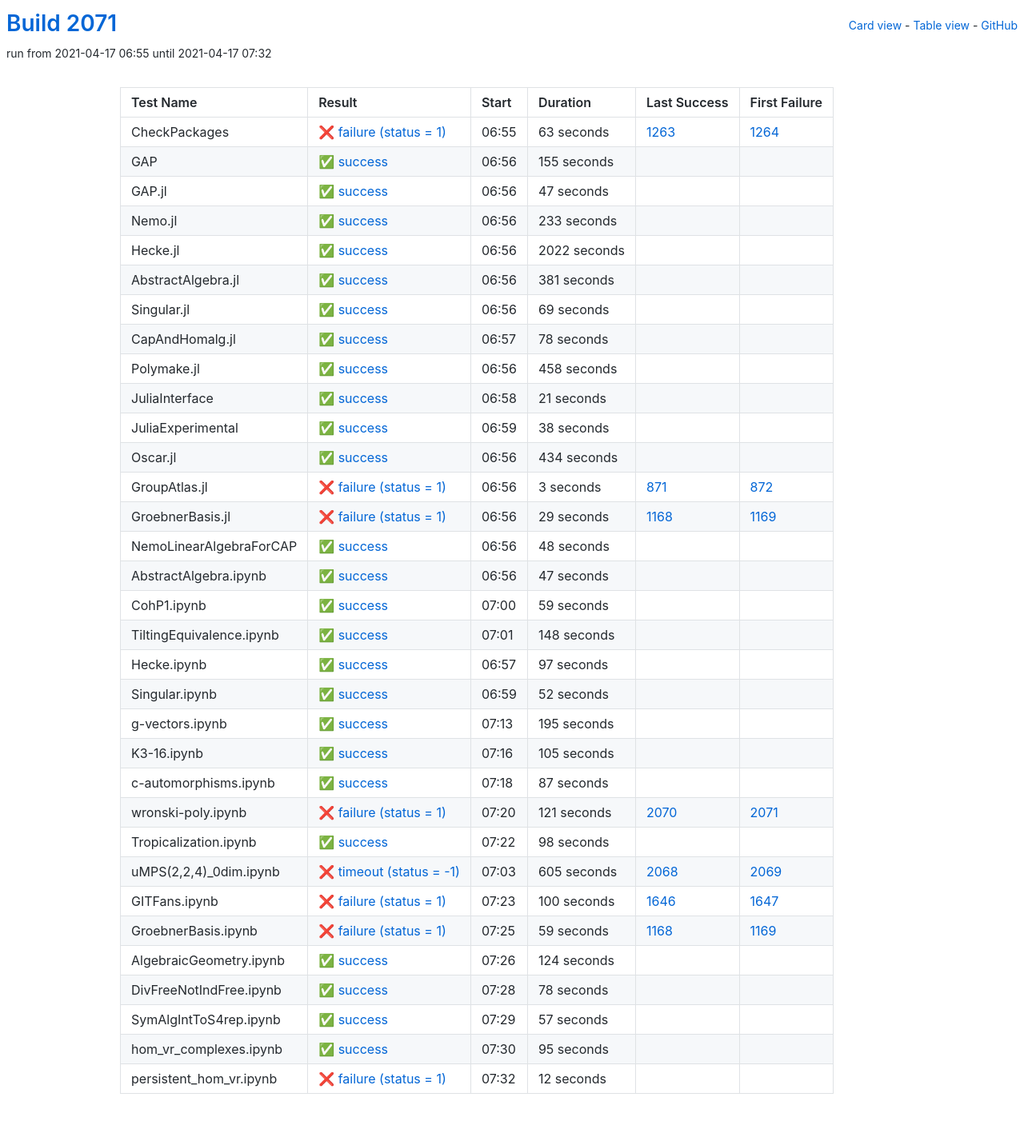
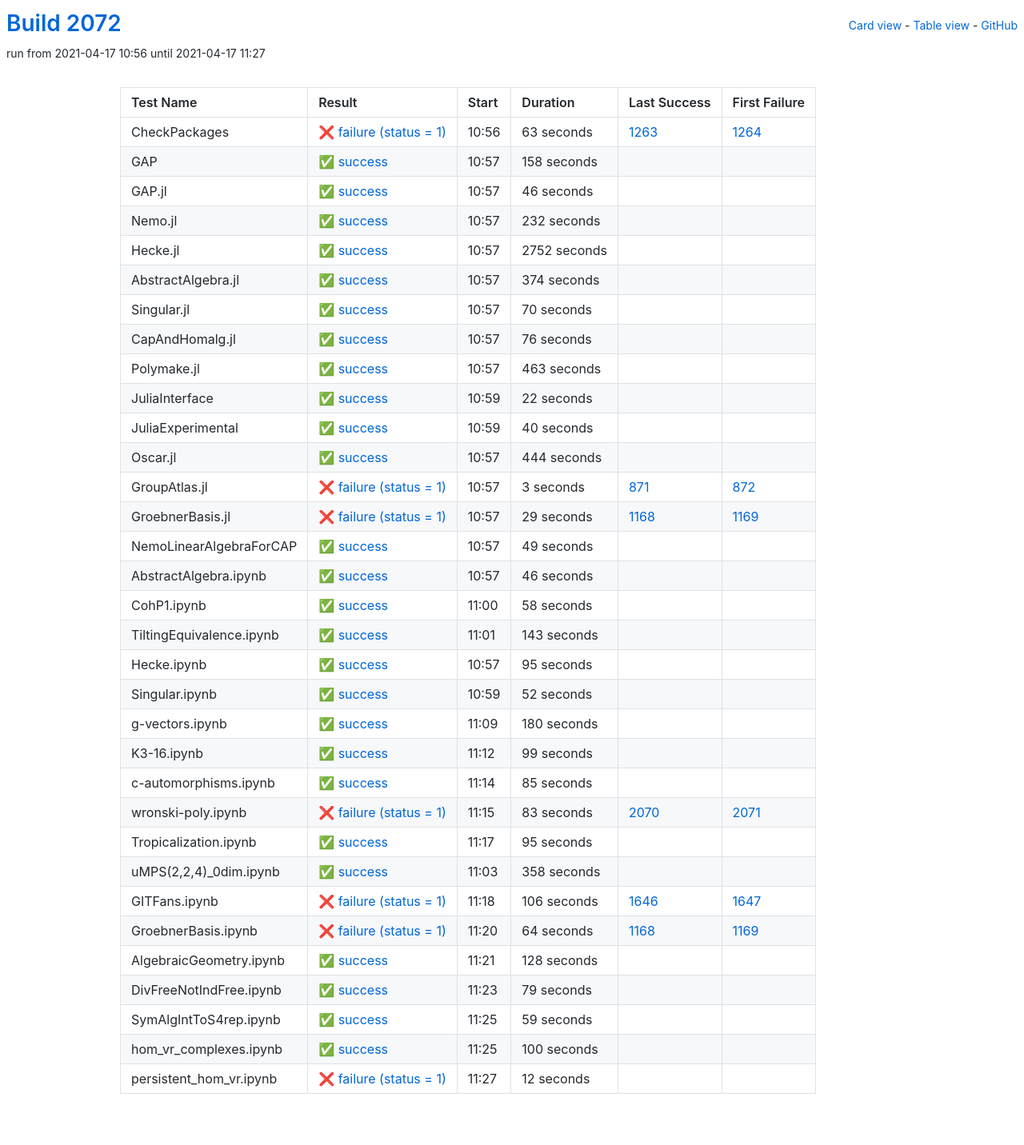
Before and after one commit to oscar-system/oscar-ci-status-stable, a Jekyll site: the page built from table.html, in a window 1280 px wide. Shown: the whole page at 80% size. Built offline with Jekyll 4.4.1, drawn with Linux system fonts in a browser that asks for light colours.

Commit message:
Build #2072

```diff
--- a/_data/ci.yml
+++ b/_data/ci.yml
@@ -1,6 +1,6 @@
 ---
-build: 2071
-build_url: https://oscarci.mathematik.uni-kl.de/job/oscar-stable/2071/
+build: 2072
+build_url: https://oscarci.mathematik.uni-kl.de/job/oscar-stable/2072/
 job: oscar-stable
 organization: oscar-system
 repo: oscar-ci-status-stable
@@ -8,8 +8,8 @@ repourl: https://github.com/oscar-system/oscar-ci-status-stable
 tests:
 - name: CheckPackages
   id: checkpackages
-  log: https://oscarci.mathematik.uni-kl.de/job/oscar-stable/2071/artifact/logs/build-2071/CheckPackages.log
-  start: 2021-04-17 06:55
+  log: https://oscarci.mathematik.uni-kl.de/job/oscar-stable/2072/artifact/logs/build-2072/CheckPackages.log
+  start: 2021-04-17 10:56
   success: false
   exitcode: 1
   status: failure
@@ -20,140 +20,140 @@ tests:
   first_failure_url: https://oscarci.mathematik.uni-kl.de/job/oscar-stable/1264/
 - name: GAP
   id: gap
-  log: https://oscarci.mathematik.uni-kl.de/job/oscar-stable/2071/artifact/logs/build-2071/GAP.log
-  start: 2021-04-17 06:56
+  log: https://oscarci.mathematik.uni-kl.de/job/oscar-stable/2072/artifact/logs/build-2072/GAP.log
+  start: 2021-04-17 10:57
   success: true
   exitcode: 0
   status: success
-  duration: 155
+  duration: 158
   last_success: false
   last_success_url:
   first_failure: false
   first_failure_url:
 - name: GAP.jl
   id: gap-jl
-  log: https://oscarci.mathematik.uni-kl.de/job/oscar-stable/2071/artifact/logs/build-2071/GAP.jl.log
-  start: 2021-04-17 06:56
+  log: https://oscarci.mathematik.uni-kl.de/job/oscar-stable/2072/artifact/logs/build-2072/GAP.jl.log
+  start: 2021-04-17 10:57
   success: true
   exitcode: 0
   status: success
-  duration: 47
+  duration: 46
   last_success: false
   last_success_url:
   first_failure: false
   first_failure_url:
 - name: Nemo.jl
   id: nemo-jl
-  log: https://oscarci.mathematik.uni-kl.de/job/oscar-stable/2071/artifact/logs/build-2071/Nemo.jl.log
-  start: 2021-04-17 06:56
+  log: https://oscarci.mathematik.uni-kl.de/job/oscar-stable/2072/artifact/logs/build-2072/Nemo.jl.log
+  start: 2021-04-17 10:57
   success: true
   exitcode: 0
   status: success
-  duration: 233
+  duration: 232
   last_success: false
   last_success_url:
   first_failure: false
   first_failure_url:
 - name: Hecke.jl
   id: hecke-jl
-  log: https://oscarci.mathematik.uni-kl.de/job/oscar-stable/2071/artifact/logs/build-2071/Hecke.jl.log
-  start: 2021-04-17 06:56
+  log: https://oscarci.mathematik.uni-kl.de/job/oscar-stable/2072/artifact/logs/build-2072/Hecke.jl.log
+  start: 2021-04-17 10:57
   success: true
   exitcode: 0
   status: success
-  duration: 2022
+  duration: 2752
   last_success: false
   last_success_url:
   first_failure: false
   first_failure_url:
 - name: AbstractAlgebra.jl
   id: abstractalgebra-jl
-  log: https://oscarci.mathematik.uni-kl.de/job/oscar-stable/2071/artifact/logs/build-2071/AbstractAlgebra.jl.log
-  start: 2021-04-17 06:56
+  log: https://oscarci.mathematik.uni-kl.de/job/oscar-stable/2072/artifact/logs/build-2072/AbstractAlgebra.jl.log
+  start: 2021-04-17 10:57
   success: true
   exitcode: 0
   status: success
-  duration: 381
+  duration: 374
   last_success: false
   last_success_url:
   first_failure: false
   first_failure_url:
 - name: Singular.jl
   id: singular-jl
-  log: https://oscarci.mathematik.uni-kl.de/job/oscar-stable/2071/artifact/logs/build-2071/Singular.jl.log
-  start: 2021-04-17 06:56
+  log: https://oscarci.mathematik.uni-kl.de/job/oscar-stable/2072/artifact/logs/build-2072/Singular.jl.log
+  start: 2021-04-17 10:57
   success: true
   exitcode: 0
   status: success
-  duration: 69
+  duration: 70
   last_success: false
   last_success_url:
   first_failure: false
   first_failure_url:
 - name: CapAndHomalg.jl
   id: capandhomalg-jl
-  log: https://oscarci.mathematik.uni-kl.de/job/oscar-stable/2071/artifact/logs/build-2071/CapAndHomalg.jl.log
-  start: 2021-04-17 06:57
+  log: https://oscarci.mathematik.uni-kl.de/job/oscar-stable/2072/artifact/logs/build-2072/CapAndHomalg.jl.log
+  start: 2021-04-17 10:57
   success: true
   exitcode: 0
   status: success
-  duration: 78
+  duration: 76
   last_success: false
   last_success_url:
   first_failure: false
   first_failure_url:
 - name: Polymake.jl
   id: polymake-jl
-  log: https://oscarci.mathematik.uni-kl.de/job/oscar-stable/2071/artifact/logs/build-2071/Polymake.jl.log
-  start: 2021-04-17 06:56
+  log: https://oscarci.mathematik.uni-kl.de/job/oscar-stable/2072/artifact/logs/build-2072/Polymake.jl.log
+  start: 2021-04-17 10:57
   success: true
   exitcode: 0
   status: success
-  duration: 458
+  duration: 463
   last_success: false
   last_success_url:
   first_failure: false
   first_failure_url:
 - name: JuliaInterface
   id: juliainterface
-  log: https://oscarci.mathematik.uni-kl.de/job/oscar-stable/2071/artifact/logs/build-2071/JuliaInterface.log
-  start: 2021-04-17 06:58
+  log: https://oscarci.mathematik.uni-kl.de/job/oscar-stable/2072/artifact/logs/build-2072/JuliaInterface.log
+  start: 2021-04-17 10:59
   success: true
   exitcode: 0
   status: success
-  duration: 21
+  duration: 22
   last_success: false
   last_success_url:
   first_failure: false
   first_failure_url:
 - name: JuliaExperimental
   id: juliaexperimental
-  log: https://oscarci.mathematik.uni-kl.de/job/oscar-stable/2071/artifact/logs/build-2071/JuliaExperimental.log
-  start: 2021-04-17 06:59
+  log: https://oscarci.mathematik.uni-kl.de/job/oscar-stable/2072/artifact/logs/build-2072/JuliaExperimental.log
+  start: 2021-04-17 10:59
   success: true
   exitcode: 0
   status: success
-  duration: 38
+  duration: 40
   last_success: false
   last_success_url:
   first_failure: false
   first_failure_url:
 - name: Oscar.jl
   id: oscar-jl
-  log: https://oscarci.mathematik.uni-kl.de/job/oscar-stable/2071/artifact/logs/build-2071/Oscar.jl.log
-  start: 2021-04-17 06:56
+  log: https://oscarci.mathematik.uni-kl.de/job/oscar-stable/2072/artifact/logs/build-2072/Oscar.jl.log
+  start: 2021-04-17 10:57
   success: true
   exitcode: 0
   status: success
-  duration: 434
+  duration: 444
   last_success: false
   last_success_url:
   first_failure: false
   first_failure_url:
 - name: GroupAtlas.jl
   id: groupatlas-jl
-  log: https://oscarci.mathematik.uni-kl.de/job/oscar-stable/2071/artifact/logs/build-2071/GroupAtlas.jl.log
-  start: 2021-04-17 06:56
+  log: https://oscarci.mathematik.uni-kl.de/job/oscar-stable/2072/artifact/logs/build-2072/GroupAtlas.jl.log
+  start: 2021-04-17 10:57
   success: false
   exitcode: 1
   status: failure
@@ -164,8 +164,8 @@ tests:
   first_failure_url: https://oscarci.mathematik.uni-kl.de/job/oscar-stable/872/
 - name: GroebnerBasis.jl
   id: groebnerbasis-jl
-  log: https://oscarci.mathematik.uni-kl.de/job/oscar-stable/2071/artifact/logs/build-2071/GroebnerBasis.jl.log
-  start: 2021-04-17 06:56
+  log: https://oscarci.mathematik.uni-kl.de/job/oscar-stable/2072/artifact/logs/build-2072/GroebnerBasis.jl.log
+  start: 2021-04-17 10:57
   success: false
   exitcode: 1
   status: failure
@@ -176,68 +176,68 @@ tests:
   first_failure_url: https://oscarci.mathematik.uni-kl.de/job/oscar-stable/1169/
 - name: NemoLinearAlgebraForCAP
   id: nemolinearalgebraforcap
-  log: https://oscarci.mathematik.uni-kl.de/job/oscar-stable/2071/artifact/logs/build-2071/NemoLinearAlgebraForCAP.log
-  start: 2021-04-17 06:56
+  log: https://oscarci.mathematik.uni-kl.de/job/oscar-stable/2072/artifact/logs/build-2072/NemoLinearAlgebraForCAP.log
+  start: 2021-04-17 10:57
   success: true
   exitcode: 0
   status: success
-  duration: 48
+  duration: 49
   last_success: false
   last_success_url:
   first_failure: false
   first_failure_url:
 - name: AbstractAlgebra.ipynb
   id: abstractalgebra-ipynb
-  log: https://oscarci.mathematik.uni-kl.de/job/oscar-stable/2071/artifact/logs/build-2071/AbstractAlgebra.ipynb.log
-  start: 2021-04-17 06:56
+  log: https://oscarci.mathematik.uni-kl.de/job/oscar-stable/2072/artifact/logs/build-2072/AbstractAlgebra.ipynb.log
+  start: 2021-04-17 10:57
   success: true
   exitcode: 0
   status: success
-  duration: 47
+  duration: 46
   last_success: false
   last_success_url:
   first_failure: false
   first_failure_url:
 - name: CohP1.ipynb
   id: cohp1-ipynb
-  log: https://oscarci.mathematik.uni-kl.de/job/oscar-stable/2071/artifact/logs/build-2071/CohP1.ipynb.log
-  start: 2021-04-17 07:00
+  log: https://oscarci.mathematik.uni-kl.de/job/oscar-stable/2072/artifact/logs/build-2072/CohP1.ipynb.log
+  start: 2021-04-17 11:00
   success: true
   exitcode: 0
   status: success
-  duration: 59
+  duration: 58
   last_success: false
   last_success_url:
   first_failure: false
   first_failure_url:
 - name: TiltingEquivalence.ipynb
   id: tiltingequivalence-ipynb
-  log: https://oscarci.mathematik.uni-kl.de/job/oscar-stable/2071/artifact/logs/build-2071/TiltingEquivalence.ipynb.log
-  start: 2021-04-17 07:01
+  log: https://oscarci.mathematik.uni-kl.de/job/oscar-stable/2072/artifact/logs/build-2072/TiltingEquivalence.ipynb.log
+  start: 2021-04-17 11:01
   success: true
   exitcode: 0
   status: success
-  duration: 148
+  duration: 143
   last_success: false
   last_success_url:
   first_failure: false
   first_failure_url:
 - name: Hecke.ipynb
   id: hecke-ipynb
-  log: https://oscarci.mathematik.uni-kl.de/job/oscar-stable/2071/artifact/logs/build-2071/Hecke.ipynb.log
-  start: 2021-04-17 06:57
+  log: https://oscarci.mathematik.uni-kl.de/job/oscar-stable/2072/artifact/logs/build-2072/Hecke.ipynb.log
+  start: 2021-04-17 10:57
   success: true
   exitcode: 0
   status: success
-  duration: 97
+  duration: 95
   last_success: false
   last_success_url:
   first_failure: false
   first_failure_url:
 - name: Singular.ipynb
   id: singular-ipynb
-  log: https://oscarci.mathematik.uni-kl.de/job/oscar-stable/2071/artifact/logs/build-2071/Singular.ipynb.log
-  start: 2021-04-17 06:59
+  log: https://oscarci.mathematik.uni-kl.de/job/oscar-stable/2072/artifact/logs/build-2072/Singular.ipynb.log
+  start: 2021-04-17 10:59
   success: true
   exitcode: 0
   status: success
@@ -248,140 +248,56 @@ tests:
   first_failure_url:
 - name: g-vectors.ipynb
   id: g-vectors-ipynb
-  log: https://oscarci.mathematik.uni-kl.de/job/oscar-stable/2071/artifact/logs/build-2071/g-vectors.ipynb.log
-  start: 2021-04-17 07:13
+  log: https://oscarci.mathematik.uni-kl.de/job/oscar-stable/2072/artifact/logs/build-2072/g-vectors.ipynb.log
+  start: 2021-04-17 11:09
   success: true
   exitcode: 0
   status: success
-  duration: 195
+  duration: 180
   last_success: false
   last_success_url:
   first_failure: false
   first_failure_url:
 - name: K3-16.ipynb
   id: k3-16-ipynb
-  log: https://oscarci.mathematik.uni-kl.de/job/oscar-stable/2071/artifact/logs/build-2071/K3-16.ipynb.log
-  start: 2021-04-17 07:16
+  log: https://oscarci.mathematik.uni-kl.de/job/oscar-stable/2072/artifact/logs/build-2072/K3-16.ipynb.log
+  start: 2021-04-17 11:12
   success: true
   exitcode: 0
   status: success
-  duration: 105
+  duration: 99
   last_success: false
   last_success_url:
   first_failure: false
   first_failure_url:
 - name: c-automorphisms.ipynb
   id: c-automorphisms-ipynb
-  log: https://oscarci.mathematik.uni-kl.de/job/oscar-stable/2071/artifact/logs/build-2071/c-automorphisms.ipynb.log
-  start: 2021-04-17 07:18
+  log: https://oscarci.mathematik.uni-kl.de/job/oscar-stable/2072/artifact/logs/build-2072/c-automorphisms.ipynb.log
+  start: 2021-04-17 11:14
   success: true
   exitcode: 0
   status: success
-  duration: 87
+  duration: 85
   last_success: false
   last_success_url:
   first_failure: false
   first_failure_url:
 - name: wronski-poly.ipynb
   id: wronski-poly-ipynb
-  log: https://oscarci.mathematik.uni-kl.de/job/oscar-stable/2071/artifact/logs/build-2071/wronski-poly.ipynb.log
-  start: 2021-04-17 07:20
+  log: https://oscarci.mathematik.uni-kl.de/job/oscar-stable/2072/artifact/logs/build-2072/wronski-poly.ipynb.log
+  start: 2021-04-17 11:15
   success: false
   exitcode: 1
   status: failure
-  duration: 121
+  duration: 83
   last_success: 2070
   last_success_url: https://oscarci.mathematik.uni-kl.de/job/oscar-stable/2070/
   first_failure: 2071
   first_failure_url: https://oscarci.mathematik.uni-kl.de/job/oscar-stable/2071/
 - name: Tropicalization.ipynb
   id: tropicalization-ipynb
-  log: https://oscarci.mathematik.uni-kl.de/job/oscar-stable/2071/artifact/logs/build-2071/Tropicalization.ipynb.log
-  start: 2021-04-17 07:22
-  success: true
-  exitcode: 0
-  status: success
-  duration: 98
-  last_success: false
-  last_success_url:
-  first_failure: false
-  first_failure_url:
-- name: uMPS(2,2,4)_0dim.ipynb
-  id: umps-2-2-4-0dim-ipynb
-  log: https://oscarci.mathematik.uni-kl.de/job/oscar-stable/2071/artifact/logs/build-2071/uMPS-2-2-4-_0dim.ipynb.log
-  start: 2021-04-17 07:03
-  success: false
-  exitcode: -1
-  status: timeout
-  duration: 605
-  last_success: 2068
-  last_success_url: https://oscarci.mathematik.uni-kl.de/job/oscar-stable/2068/
-  first_failure: 2069
-  first_failure_url: https://oscarci.mathematik.uni-kl.de/job/oscar-stable/2069/
-- name: GITFans.ipynb
-  id: gitfans-ipynb
-  log: https://oscarci.mathematik.uni-kl.de/job/oscar-stable/2071/artifact/logs/build-2071/GITFans.ipynb.log
-  start: 2021-04-17 07:23
-  success: false
-  exitcode: 1
-  status: failure
-  duration: 100
-  last_success: 1646
-  last_success_url: https://oscarci.mathematik.uni-kl.de/job/oscar-stable/1646/
-  first_failure: 1647
-  first_failure_url: https://oscarci.mathematik.uni-kl.de/job/oscar-stable/1647/
-- name: GroebnerBasis.ipynb
-  id: groebnerbasis-ipynb
-  log: https://oscarci.mathematik.uni-kl.de/job/oscar-stable/2071/artifact/logs/build-2071/GroebnerBasis.ipynb.log
-  start: 2021-04-17 07:25
-  success: false
-  exitcode: 1
-  status: failure
-  duration: 59
-  last_success: 1168
-  last_success_url: https://oscarci.mathematik.uni-kl.de/job/oscar-stable/1168/
-  first_failure: 1169
-  first_failure_url: https://oscarci.mathematik.uni-kl.de/job/oscar-stable/1169/
-- name: AlgebraicGeometry.ipynb
-  id: algebraicgeometry-ipynb
-  log: https://oscarci.mathematik.uni-kl.de/job/oscar-stable/2071/artifact/logs/build-2071/AlgebraicGeometry.ipynb.log
-  start: 2021-04-17 07:26
-  success: true
-  exitcode: 0
-  status: success
-  duration: 124
-  last_success: false
-  last_success_url:
-  first_failure: false
-  first_failure_url:
-- name: DivFreeNotIndFree.ipynb
-  id: divfreenotindfree-ipynb
-  log: https://oscarci.mathematik.uni-kl.de/job/oscar-stable/2071/artifact/logs/build-2071/DivFreeNotIndFree.ipynb.log
-  start: 2021-04-17 07:28
-  success: true
-  exitcode: 0
-  status: success
-  duration: 78
-  last_success: false
-  last_success_url:
-  first_failure: false
-  first_failure_url:
-- name: SymAlgIntToS4rep.ipynb
-  id: symalginttos4rep-ipynb
-  log: https://oscarci.mathematik.uni-kl.de/job/oscar-stable/2071/artifact/logs/build-2071/SymAlgIntToS4rep.ipynb.log
-  start: 2021-04-17 07:29
-  success: true
-  exitcode: 0
-  status: success
-  duration: 57
-  last_success: false
-  last_success_url:
-  first_failure: false
-  first_failure_url:
-- name: hom_vr_complexes.ipynb
-  id: hom-vr-complexes-ipynb
-  log: https://oscarci.mathematik.uni-kl.de/job/oscar-stable/2071/artifact/logs/build-2071/hom_vr_complexes.ipynb.log
-  start: 2021-04-17 07:30
+  log: https://oscarci.mathematik.uni-kl.de/job/oscar-stable/2072/artifact/logs/build-2072/Tropicalization.ipynb.log
+  start: 2021-04-17 11:17
   success: true
   exitcode: 0
   status: success
@@ -390,10 +306,94 @@ tests:
   last_success_url:
   first_failure: false
   first_failure_url:
+- name: uMPS(2,2,4)_0dim.ipynb
+  id: umps-2-2-4-0dim-ipynb
+  log: https://oscarci.mathematik.uni-kl.de/job/oscar-stable/2072/artifact/logs/build-2072/uMPS-2-2-4-_0dim.ipynb.log
+  start: 2021-04-17 11:03
+  success: true
+  exitcode: 0
+  status: success
+  duration: 358
+  last_success: false
+  last_success_url:
+  first_failure: false
+  first_failure_url:
+- name: GITFans.ipynb
+  id: gitfans-ipynb
+  log: https://oscarci.mathematik.uni-kl.de/job/oscar-stable/2072/artifact/logs/build-2072/GITFans.ipynb.log
+  start: 2021-04-17 11:18
+  success: false
+  exitcode: 1
+  status: failure
+  duration: 106
+  last_success: 1646
+  last_success_url: https://oscarci.mathematik.uni-kl.de/job/oscar-stable/1646/
+  first_failure: 1647
+  first_failure_url: https://oscarci.mathematik.uni-kl.de/job/oscar-stable/1647/
+- name: GroebnerBasis.ipynb
+  id: groebnerbasis-ipynb
+  log: https://oscarci.mathematik.uni-kl.de/job/oscar-stable/2072/artifact/logs/build-2072/GroebnerBasis.ipynb.log
+  start: 2021-04-17 11:20
+  success: false
+  exitcode: 1
+  status: failure
+  duration: 64
+  last_success: 1168
+  last_success_url: https://oscarci.mathematik.uni-kl.de/job/oscar-stable/1168/
+  first_failure: 1169
+  first_failure_url: https://oscarci.mathematik.uni-kl.de/job/oscar-stable/1169/
+- name: AlgebraicGeometry.ipynb
+  id: algebraicgeometry-ipynb
+  log: https://oscarci.mathematik.uni-kl.de/job/oscar-stable/2072/artifact/logs/build-2072/AlgebraicGeometry.ipynb.log
+  start: 2021-04-17 11:21
+  success: true
+  exitcode: 0
+  status: success
+  duration: 128
+  last_success: false
+  last_success_url:
+  first_failure: false
+  first_failure_url:
+- name: DivFreeNotIndFree.ipynb
+  id: divfreenotindfree-ipynb
+  log: https://oscarci.mathematik.uni-kl.de/job/oscar-stable/2072/artifact/logs/build-2072/DivFreeNotIndFree.ipynb.log
+  start: 2021-04-17 11:23
+  success: true
+  exitcode: 0
+  status: success
+  duration: 79
+  last_success: false
+  last_success_url:
+  first_failure: false
+  first_failure_url:
+- name: SymAlgIntToS4rep.ipynb
+  id: symalginttos4rep-ipynb
+  log: https://oscarci.mathematik.uni-kl.de/job/oscar-stable/2072/artifact/logs/build-2072/SymAlgIntToS4rep.ipynb.log
+  start: 2021-04-17 11:25
+  success: true
+  exitcode: 0
+  status: success
+  duration: 59
+  last_success: false
+  last_success_url:
+  first_failure: false
+  first_failure_url:
+- name: hom_vr_complexes.ipynb
+  id: hom-vr-complexes-ipynb
+  log: https://oscarci.mathematik.uni-kl.de/job/oscar-stable/2072/artifact/logs/build-2072/hom_vr_complexes.ipynb.log
+  start: 2021-04-17 11:25
+  success: true
+  exitcode: 0
+  status: success
+  duration: 100
+  last_success: false
+  last_success_url:
+  first_failure: false
+  first_failure_url:
 - name: persistent_hom_vr.ipynb
   id: persistent-hom-vr-ipynb
-  log: https://oscarci.mathematik.uni-kl.de/job/oscar-stable/2071/artifact/logs/build-2071/persistent_hom_vr.ipynb.log
-  start: 2021-04-17 07:32
+  log: https://oscarci.mathematik.uni-kl.de/job/oscar-stable/2072/artifact/logs/build-2072/persistent_hom_vr.ipynb.log
+  start: 2021-04-17 11:27
   success: false
   exitcode: 1
   status: failure
```
Also changed, not shown: README.md.
